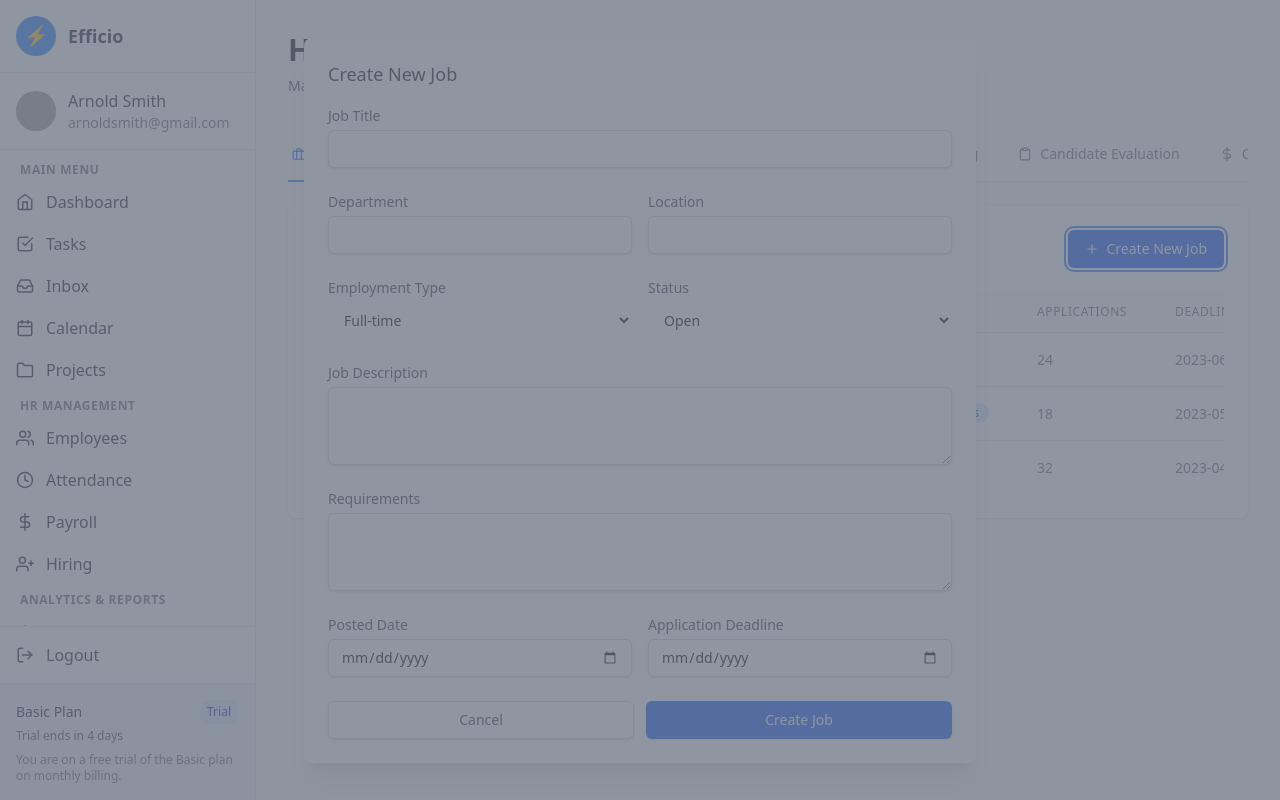
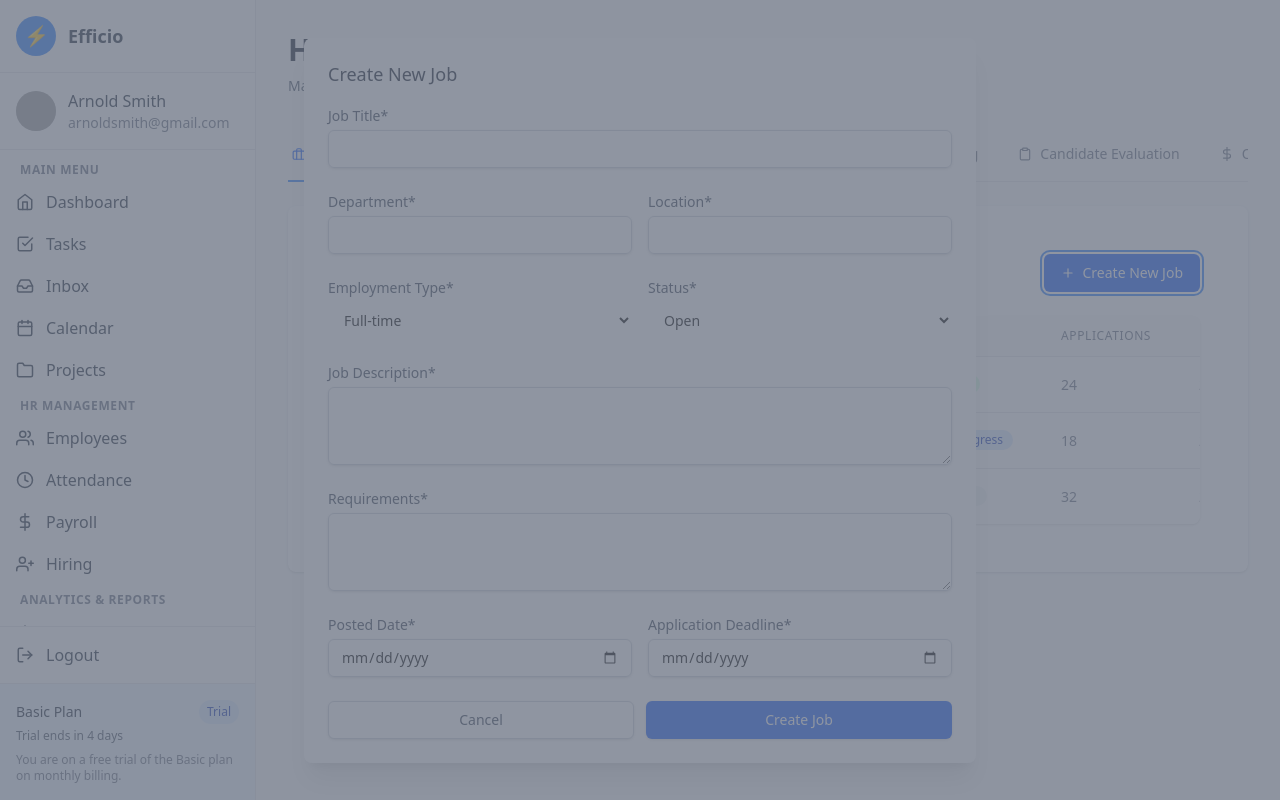
Before and after one commit to Himanshu-coder007/HR-Dashboard-UI, a React (Vite) app: page /hiring in a window 1280 px wide. Both pictures are taken after a click on the button "Create New Job". Built offline with nearby package versions, Linux system fonts and the light colour scheme; grey boxes are pictures that could not be loaded.

Commit message:
Hiring page updated

```diff
--- a/src/components/hiring/JobListings.jsx
+++ b/src/components/hiring/JobListings.jsx
@@ -67,7 +67,24 @@ const JobListings = () => {
 
   const handleSubmit = (e) => {
     e.preventDefault();
-    // In a real app, you would update the state or make an API call here
+    const formData = new FormData(e.target);
+    const jobData = Object.fromEntries(formData.entries());
+
+    if (currentJob) {
+      // Update existing job
+      setJobs(jobs.map(job =>
+        job.id === currentJob.id ? { ...job, ...jobData } : job
+      ));
+    } else {
+      // Create new job
+      const newJob = {
+        ...jobData,
+        id: Math.max(...jobs.map(job => job.id), 0) + 1,
+        applications: 0
+      };
+      setJobs([...jobs, newJob]);
+    }
+
     setIsModalOpen(false);
     setCurrentJob(null);
   };
@@ -86,9 +103,9 @@ const JobListings = () => {
   };
 
   return (
-    <div>
+    <div className="p-6">
       <div className="flex justify-between items-center mb-6">
-        <h2 className="text-xl font-semibold text-gray-900">Job Listings</h2>
+        <h2 className="text-2xl font-bold text-gray-900">Job Listings</h2>
         <button
           onClick={() => { setCurrentJob(null); setIsModalOpen(true); }}
           className="inline-flex items-center px-4 py-2 border border-transparent text-sm font-medium rounded-md shadow-sm text-white bg-blue-600 hover:bg-blue-700 focus:outline-none focus:ring-2 focus:ring-offset-2 focus:ring-blue-500"
@@ -97,7 +114,7 @@ const JobListings = () => {
         </button>
       </div>
 
-      <div className="overflow-x-auto">
+      <div className="overflow-x-auto bg-white rounded-lg shadow">
         <table className="min-w-full divide-y divide-gray-200">
           <thead className="bg-gray-50">
             <tr>
@@ -113,7 +130,7 @@ const JobListings = () => {
           </thead>
           <tbody className="bg-white divide-y divide-gray-200">
             {jobs.map((job) => (
-              <tr key={job.id}>
+              <tr key={job.id} className="hover:bg-gray-50">
                 <td className="px-6 py-4 whitespace-nowrap text-sm font-medium text-gray-900">{job.title}</td>
                 <td className="px-6 py-4 whitespace-nowrap text-sm text-gray-500">{job.department}</td>
                 <td className="px-6 py-4 whitespace-nowrap text-sm text-gray-500">{job.location}</td>
@@ -121,11 +138,19 @@ const JobListings = () => {
                 <td className="px-6 py-4 whitespace-nowrap text-sm text-gray-500">{getStatusBadge(job.status)}</td>
                 <td className="px-6 py-4 whitespace-nowrap text-sm text-gray-500">{job.applications}</td>
                 <td className="px-6 py-4 whitespace-nowrap text-sm text-gray-500">{job.deadline}</td>
-                <td className="px-6 py-4 whitespace-nowrap text-right text-sm font-medium">
-                  <button onClick={() => handleEdit(job)} className="text-blue-600 hover:text-blue-900 mr-3">
+                <td className="px-6 py-4 whitespace-nowrap text-right text-sm font-medium space-x-2">
+                  <button
+                    onClick={() => handleEdit(job)}
+                    className="text-blue-600 hover:text-blue-900 p-1 rounded hover:bg-blue-50"
+                    title="Edit"
+                  >
                     <FiEdit2 />
                   </button>
-                  <button onClick={() => handleDeleteClick(job)} className="text-red-600 hover:text-red-900">
+                  <button
+                    onClick={() => handleDeleteClick(job)}
+                    className="text-red-600 hover:text-red-900 p-1 rounded hover:bg-red-50"
+                    title="Delete"
+                  >
                     <FiTrash2 />
                   </button>
                 </td>
@@ -152,107 +177,116 @@ const JobListings = () => {
                   <form onSubmit={handleSubmit} className="mt-5 space-y-6">
                     <div className="grid grid-cols-1 gap-y-6 gap-x-4 sm:grid-cols-6">
                       <div className="sm:col-span-6">
-                        <label htmlFor="title" className="block text-sm font-medium text-gray-700">Job Title</label>
+                        <label htmlFor="title" className="block text-sm font-medium text-gray-700">Job Title*</label>
                         <input
                           type="text"
                           name="title"
                           id="title"
                           defaultValue={currentJob?.title || ''}
+                          required
                           className="mt-1 block w-full border border-gray-300 rounded-md shadow-sm py-2 px-3 focus:outline-none focus:ring-blue-500 focus:border-blue-500 sm:text-sm"
                         />
                       </div>
 
                       <div className="sm:col-span-3">
-                        <label htmlFor="department" className="block text-sm font-medium text-gray-700">Department</label>
+                        <label htmlFor="department" className="block text-sm font-medium text-gray-700">Department*</label>
                         <input
                           type="text"
                           name="department"
                           id="department"
                           defaultValue={currentJob?.department || ''}
+                          required
                           className="mt-1 block w-full border border-gray-300 rounded-md shadow-sm py-2 px-3 focus:outline-none focus:ring-blue-500 focus:border-blue-500 sm:text-sm"
                         />
                       </div>
 
                       <div className="sm:col-span-3">
-                        <label htmlFor="location" className="block text-sm font-medium text-gray-700">Location</label>
+                        <label htmlFor="location" className="block text-sm font-medium text-gray-700">Location*</label>
                         <input
                           type="text"
                           name="location"
                           id="location"
                           defaultValue={currentJob?.location || ''}
+                          required
                           className="mt-1 block w-full border border-gray-300 rounded-md shadow-sm py-2 px-3 focus:outline-none focus:ring-blue-500 focus:border-blue-500 sm:text-sm"
                         />
                       </div>
 
                       <div className="sm:col-span-3">
-                        <label htmlFor="type" className="block text-sm font-medium text-gray-700">Employment Type</label>
+                        <label htmlFor="type" className="block text-sm font-medium text-gray-700">Employment Type*</label>
                         <select
                           id="type"
                           name="type"
-                          defaultValue={currentJob?.type || ''}
+                          defaultValue={currentJob?.type || 'Full-time'}
+                          required
                           className="mt-1 block w-full pl-3 pr-10 py-2 text-base border-gray-300 focus:outline-none focus:ring-blue-500 focus:border-blue-500 sm:text-sm rounded-md"
                         >
-                          <option>Full-time</option>
-                          <option>Part-time</option>
-                          <option>Contract</option>
-                          <option>Internship</option>
+                          <option value="Full-time">Full-time</option>
+                          <option value="Part-time">Part-time</option>
+                          <option value="Contract">Contract</option>
+                          <option value="Internship">Internship</option>
                         </select>
                       </div>
 
                       <div className="sm:col-span-3">
-                        <label htmlFor="status" className="block text-sm font-medium text-gray-700">Status</label>
+                        <label htmlFor="status" className="block text-sm font-medium text-gray-700">Status*</label>
                         <select
                           id="status"
                           name="status"
                           defaultValue={currentJob?.status || 'Open'}
+                          required
                           className="mt-1 block w-full pl-3 pr-10 py-2 text-base border-gray-300 focus:outline-none focus:ring-blue-500 focus:border-blue-500 sm:text-sm rounded-md"
                         >
-                          <option>Open</option>
-                          <option>In Progress</option>
-                          <option>Closed</option>
+                          <option value="Open">Open</option>
+                          <option value="In Progress">In Progress</option>
+                          <option value="Closed">Closed</option>
                         </select>
                       </div>
 
                       <div className="sm:col-span-6">
-                        <label htmlFor="description" className="block text-sm font-medium text-gray-700">Job Description</label>
+                        <label htmlFor="description" className="block text-sm font-medium text-gray-700">Job Description*</label>
                         <textarea
                           id="description"
                           name="description"
                           rows={3}
                           defaultValue={currentJob?.description || ''}
+                          required
                           className="mt-1 block w-full border border-gray-300 rounded-md shadow-sm py-2 px-3 focus:outline-none focus:ring-blue-500 focus:border-blue-500 sm:text-sm"
                         />
                       </div>
 
                       <div className="sm:col-span-6">
-                        <label htmlFor="requirements" className="block text-sm font-medium text-gray-700">Requirements</label>
+                        <label htmlFor="requirements" className="block text-sm font-medium text-gray-700">Requirements*</label>
                         <textarea
                           id="requirements"
                           name="requirements"
                           rows={3}
                           defaultValue={currentJob?.requirements || ''}
+                          required
                           className="mt-1 block w-full border border-gray-300 rounded-md shadow-sm py-2 px-3 focus:outline-none focus:ring-blue-500 focus:border-blue-500 sm:text-sm"
                         />
                       </div>
 
                       <div className="sm:col-span-3">
-                        <label htmlFor="posted" className="block text-sm font-medium text-gray-700">Posted Date</label>
+                        <label htmlFor="posted" className="block text-sm font-medium text-gray-700">Posted Date*</label>
                         <input
                           type="date"
                           name="posted"
                           id="posted"
                           defaultValue={currentJob?.posted || ''}
+                          required
                           className="mt-1 block w-full border border-gray-300 rounded-md shadow-sm py-2 px-3 focus:outline-none focus:ring-blue-500 focus:border-blue-500 sm:text-sm"
                         />
                       </div>
 
                       <div className="sm:col-span-3">
-                        <label htmlFor="deadline" className="block text-sm font-medium text-gray-700">Application Deadline</label>
+                        <label htmlFor="deadline" className="block text-sm font-medium text-gray-700">Application Deadline*</label>
                         <input
                           type="date"
                           name="deadline"
                           id="deadline"
                           defaultValue={currentJob?.deadline || ''}
+                          required
                           className="mt-1 block w-full border border-gray-300 rounded-md shadow-sm py-2 px-3 focus:outline-none focus:ring-blue-500 focus:border-blue-500 sm:text-sm"
                         />
                       </div>
--- a/src/pages/Hiring.jsx
+++ b/src/pages/Hiring.jsx
@@ -19,7 +19,7 @@ const Hiring = () => {
     { id: 'interviewScheduling', label: 'Interview Scheduling', icon: <FiCalendar className="mr-2" /> },
     { id: 'candidateEvaluation', label: 'Candidate Evaluation', icon: <FiClipboard className="mr-2" /> },
     { id: 'offerManagement', label: 'Offer Management', icon: <FiDollarSign className="mr-2" /> },
-    { id: 'reportsAnalytics', label: 'Reports & Analytics', icon: <FiBarChart2 className="mr-2" /> },
+
   ];
 
   const renderActiveTab = () => {
```
